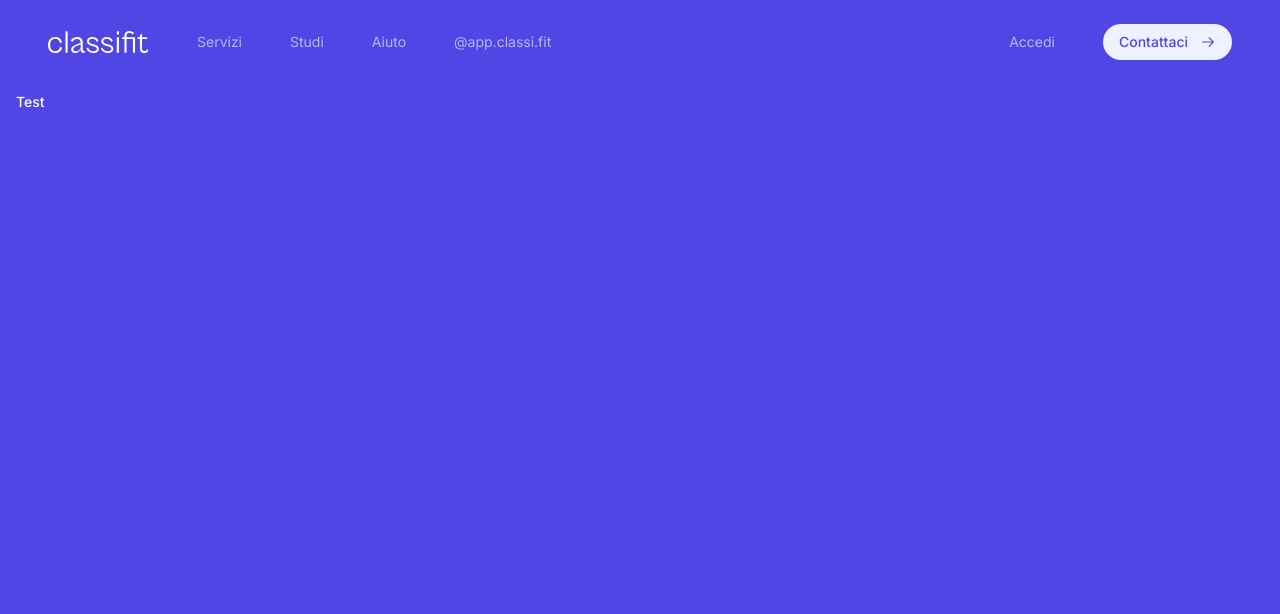
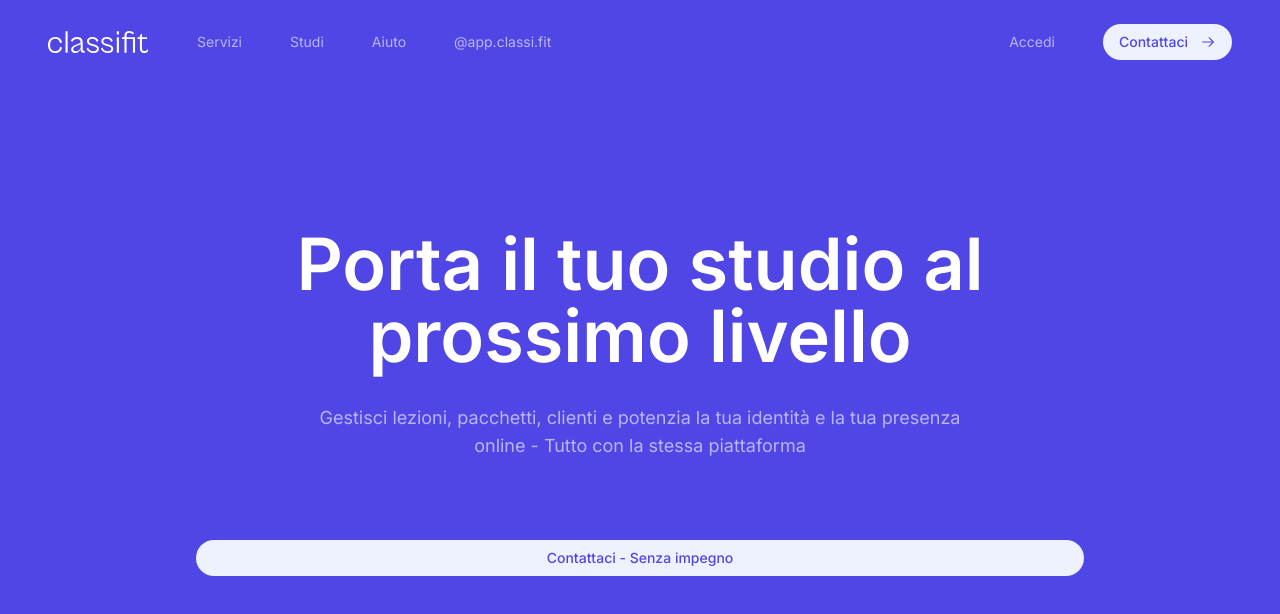
Before and after one commit to classifit/classifit-website, a Next.js app: page / in a window 1280 px wide. Shown: the top 614 px of the page. Built offline with nearby package versions, Linux system fonts and the light colour scheme.

Commit message:
first hero layout

```diff
--- a/app/globals.css
+++ b/app/globals.css
@@ -83,4 +83,19 @@
   body {
     @apply bg-background text-foreground;
   }
+  h1 {
+    @apply text-4xl
+  }
+  h2 {
+    @apply text-3xl
+  }
+  h3 {
+    @apply text-2xl
+  }
+  h4 {
+    @apply text-xl
+  }
+  p {
+    @apply text-lg
+  }
 }
--- a/app/page.tsx
+++ b/app/page.tsx
@@ -1,12 +1,11 @@
+import Hero from '@/components/sections/hero'
 import Navbar from '@/components/sections/navbar'
-import { Button } from '@/components/ui/button'
-import Image from 'next/image'
 
 export default function Home() {
   return (
     <>
     <Navbar />
-    <Button variant="ghost">Test</Button>
+    <Hero />
     </>
   )
 }
--- /dev/null
+++ b/components/sections/hero.tsx
@@ -0,0 +1,15 @@
+import { Button } from "../ui/button";
+
+export default function Hero() {
+    return(
+        <div className="flex items-center justify-center max-w-[1280px] px-12 py-36 mx-auto bg-primary text-primary-foreground text-center">
+            <div className="flex flex-col gap-20 w-3/4">
+                <div className="flex flex-col gap-8">
+                    <h1 className="font-semibold text-7xl">Porta il tuo studio al prossimo livello</h1>
+                    <p className="opacity-60 w-3/4 mx-auto">Gestisci lezioni, pacchetti, clienti e potenzia la tua identità e la tua presenza online - Tutto con la stessa piattaforma</p>
+                </div>
+                <Button variant="secondary">Contattaci - Senza impegno</Button>
+            </div>
+        </div>
+    )
+}
```
